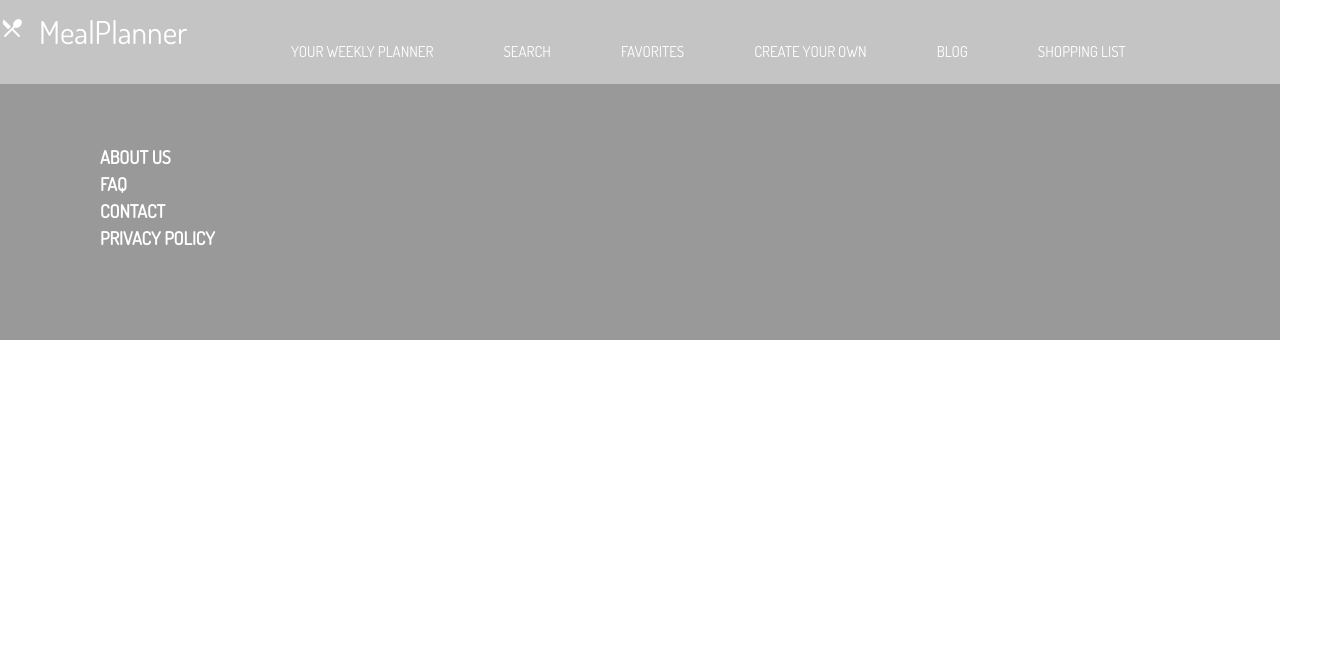
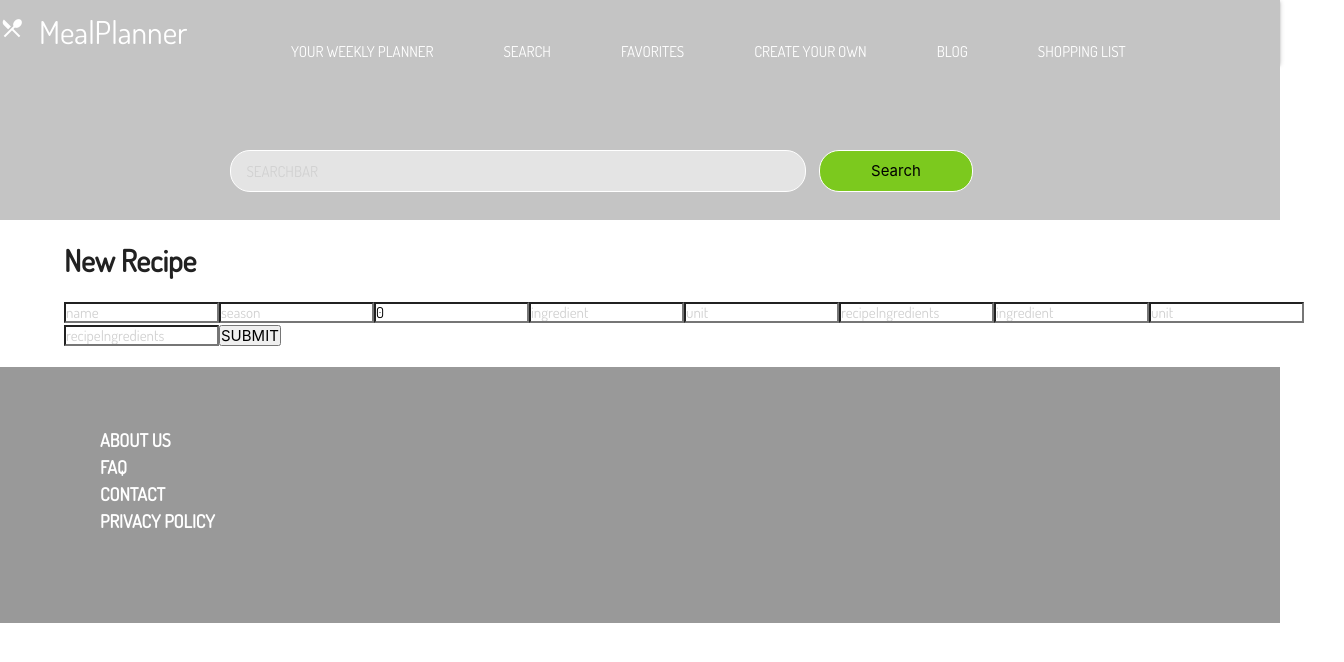
Before and after one commit to hoanphungt/final-project-healthy-meal-planner-client, a React (Create React App) app: page /addrep in a window 1280 px wide. Shown: the top 662 px of the page, 1344 px wide, since content can reach past the window. Built offline with nearby package versions, Linux system fonts and the light colour scheme.

Commit message:
container add rep

```diff
--- a/src/App.js
+++ b/src/App.js
@@ -11,6 +11,7 @@ import SignupFormContainer from './components/signup/SignupFormContainer';
 import { Footer } from './components/footer/Footer';
 import './App.css'
 import Navbar from './components/navbar/Navbar'
+import AddRepFormContainer from './components/addrep/AddRepFormContainer';
 
 
 
@@ -23,6 +24,8 @@ class App extends Component {
             <Navbar />
           </header>
           <main className='container'>
+          <Route exact path='/addrep' component={AddRepFormContainer} />
+
             <Route exact path='/planner' component={PlannerListContainer} />
             <Route exact path='/recipes/:id' component={RecipeDetailsContainer} />
             <Route exact path='/recipes' component={RecipeListContainer} />
--- a/src/actions/planner.js
+++ b/src/actions/planner.js
@@ -2,22 +2,21 @@ import request from 'superagent'
 import {baseUrl} from '../constant'
 
 export const PLANNER_LOADED = 'PLANNER_LOADED'
-
+export const OFFSET_LOADED = 'OFFSET_LOADED'
 const plannerLoaded = (planner) => ({
     type: 'PLANNER_LOADED',
     payload: planner
 })
 
-export const loadPlanner = () => (dispatch, getState) => {
+export const loadPlanner = (offset) => (dispatch, getState) => {
     if (getState().planner) return
 
     if (!getState().currentUser) return alert('You need to login to see your planner')
     const jwt = getState().currentUser.jwt
-
+    //const offset = getState().offset
     request
-        .get(`${baseUrl}/myplanner`)
+        .get(`${baseUrl}/myplanner?offset=${offset}`)
         .set('Authorization', `Bearer ${jwt}`)
-        .query(3)
         .then(response => {
             dispatch(plannerLoaded(response.body))
         })
--- /dev/null
+++ b/src/actions/recipe.js
@@ -0,0 +1,22 @@
+import request from 'superagent'
+import {baseUrl} from '../constant'
+
+const recipeCreated = (recipe) => ({
+    type: 'NEW_RECIPE',
+    payload: recipe
+})
+
+export const createRecipe = (data) => (dispatch) => {
+    //if (getState().planner) return
+
+    //if (!getState().currentUser) return alert('You need to login to see your planner')
+    //const offset = getState().offset
+    request
+        .post(`${baseUrl}/recipes`)
+        .send(data)
+        .then(response => {
+            // dispatch(recipeCreated(response.body))
+            console.log(response)
+        })
+        .catch(console.error)
+}
--- /dev/null
+++ b/src/components/addrep/AddRepForm.js
@@ -0,0 +1,50 @@
+import React from 'react'
+import { Link } from 'react-router-dom'
+
+export const AddRepForm = (props) => {
+    const { onSubmit, onChange, values } = props
+
+    return (
+        <div>
+            <h1>New Recipe</h1>
+            <form onSubmit={onSubmit}>
+                <input type="box" placeholder="name" name='name' onChange={onChange} value={values.name}/>
+                <input type="box" placeholder="season" name='season' onChange={onChange} value={values.season}/>
+
+                <input type="box" placeholder="cookingTime" name='cookingTime' onChange={onChange} value={values.cookingTime}/>
+                <input type="box" placeholder="ingredient" name='ingredient' onChange={onChange} value={values.ingredient[0]}/>
+                <input type="box" placeholder="unit" name='unit' onChange={onChange} value={values.unit[0]}/>
+                <input type="box" placeholder="recipeIngredients" name='recipeIngredients' onChange={onChange} value={values.recipeIngredients[0]}/>
+
+                <input type="box" placeholder="ingredient" name='ingredient' onChange={onChange} value={values.ingredient[1]}/>
+                <input type="box" placeholder="unit" name='unit' onChange={onChange} value={values.unit[1]}/>
+                <input type="box" placeholder="recipeIngredients" name='recipeIngredients' onChange={onChange} value={values.recipeIngredients[1]}/>
+                <button type='submit'>SUBMIT</button>
+
+            </form>
+        </div>
+    )
+}
+
+
+    //state= {
+      //       // recipe entity
+      //       name :'test',
+      //       // image :'',
+      //       // cookingTime :0 ,
+      //       // instructions :'',
+      //       // diffLevel : '',
+      //       // season :'',
+      //       // dietary: '',
+      //       // // ingredients ID
+      //       //  ingredient : [],
+      //       // //ingredient,
+
+      //       // // units ID
+      //       //  unit:[],
+      //       // //unit,
+
+      //       // // recipesIngredient
+      //       // recipeIngredients : []
+      //       // //quantity,
+      //     }
--- /dev/null
+++ b/src/components/addrep/AddRepFormContainer.js
@@ -0,0 +1,77 @@
+import React from 'react'
+import { AddRepForm } from './AddRepForm'
+import { connect } from 'react-redux'
+import { createRecipe } from '../../actions/recipe'
+import { Redirect } from 'react-router-dom'
+// import './Login.css'
+
+class AddRepFormContainer extends React.Component {
+    state= {
+            //recipe entity
+            name :'',
+            image :'',
+            cookingTime :0 ,
+            instructions :'',
+            diffLevel : '',
+            season :'',
+            dietary: '',
+            // ingredients ID
+             ingredient : [],
+            //ingredient,
+
+            // units ID
+             unit:[],
+            //unit,
+
+            // recipesIngredient
+            recipeIngredients : []
+            //quantity,
+          }
+  onSubmit = (event) => {
+    event.preventDefault()
+    this.props.createRecipe(this.state)
+    console.log(this.state)
+  }
+
+  onChange = (event) => {
+    this.setState({
+      [event.target.name]: event.target.value
+    })
+  }
+
+  render() {
+
+    return (<div className='login'>
+      <AddRepForm onSubmit={this.onSubmit} onChange={this.onChange} values={this.state} />
+      <p style={{color:"red"}}>{this.props.error}</p>
+    </div>)
+  }
+}
+
+const mapStateToProps = (state) => ({
+  currentUser: state.currentUser,
+  error: state.login.error
+})
+
+export default connect(mapStateToProps, { createRecipe })(AddRepFormContainer)
+    //state= {
+      //       // recipe entity
+      //       name :'test',
+      //       // image :'',
+      //       // cookingTime :0 ,
+      //       // instructions :'',
+      //       // diffLevel : '',
+      //       // season :'',
+      //       // dietary: '',
+      //       // // ingredients ID
+      //       //  ingredient : [],
+      //       // //ingredient,
+
+      //       // // units ID
+      //       //  unit:[],
+      //       // //unit,
+
+      //       // // recipesIngredient
+      //       // recipeIngredients : []
+      //       // //quantity,
+      //     }
```
